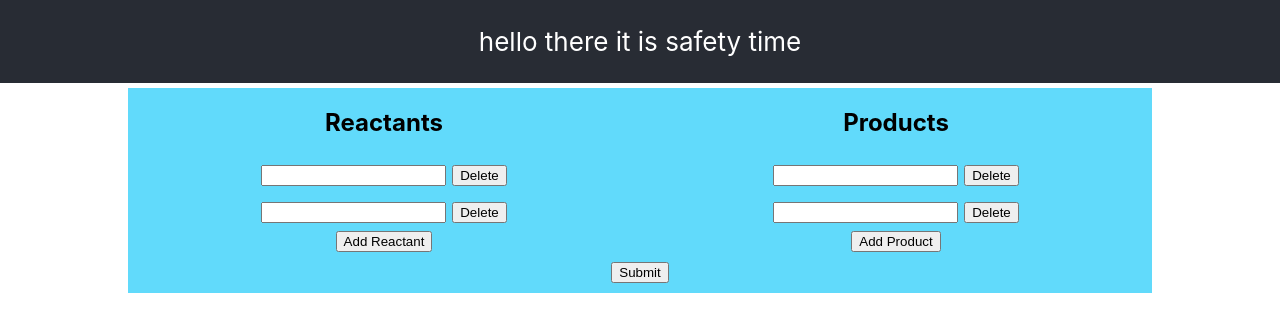
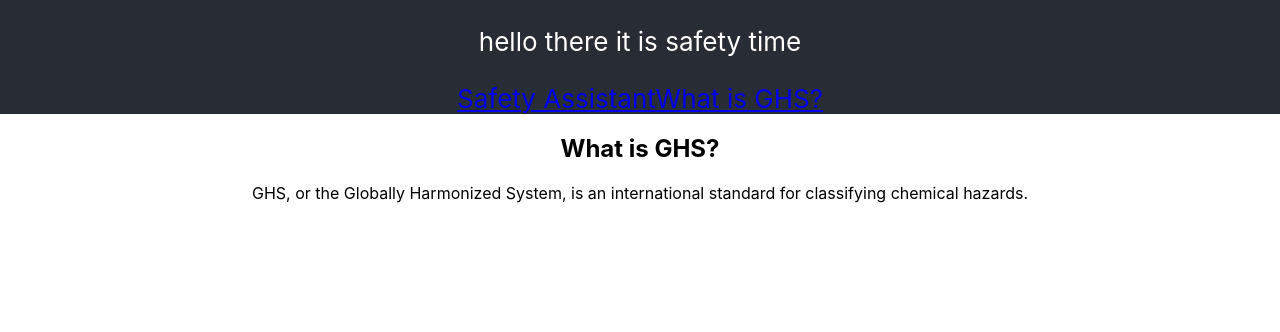
Before and after one commit to sarah-kw/chem-safety, a React (Create React App) app: page /ghs in a window 1280 px wide. Shown: the top 332 px of the page. Built offline with nearby package versions, Linux system fonts and the light colour scheme.

Commit message:
implement react router framework

```diff
--- a/package.json
+++ b/package.json
@@ -9,6 +9,7 @@
     "axios": "^0.27.2",
     "react": "^18.2.0",
     "react-dom": "^18.2.0",
+    "react-router-dom": "6",
     "react-scripts": "5.0.1",
     "web-vitals": "^2.1.0"
   },
--- a/src/App.css
+++ b/src/App.css
@@ -37,6 +37,11 @@
   to {
     transform: rotate(360deg);
   }
+}
+
+.SafetyApp {
+  display: flex;
+  flex-direction: column;
 }
 
 .ReactionForm {
--- a/src/App.js
+++ b/src/App.js
@@ -1,58 +1,18 @@
 import "./App.css";
-import ReactionForm from "./components/ReactionForm";
-import SafetyTable from "./components/SafetyTable";
-import axios from "axios";
-import { useState } from "react";
+import { Outlet, Link } from "react-router-dom";
 
 function App() {
-  const [reactionSafetyInfo, setReactionSafetyInfo] = useState(null);
-
-  const getChemicalInfo = (chemicalList) => {
-    const requestParams = {};
-
-    for (let i = 0; i < chemicalList["reactants"].length; i++) {
-      console.log(chemicalList["reactants"][i]);
-      if (
-        !(chemicalList["reactants"][i] === null) &&
-        !(chemicalList["reactants"][i] === "")
-      ) {
-        requestParams[i] = chemicalList["reactants"][i];
-      }
-    }
-    axios
-      .get("http://localhost:4567/chemicals", {
-        params: requestParams,
-        // headers: {
-        //   // "Access-Control-Request-Headers": "hello",
-        // },
-      })
-      .then((res) => {
-        console.log(res.data);
-        // console.log(res.headers);
-        setReactionSafetyInfo(res.data);
-      })
-      .catch((err) => {
-        console.log(err);
-        console.log(err.response.data);
-      });
-  };
-  // getChemicalInfo(["CC"]);
-
-  const safetyTable =
-    reactionSafetyInfo === null ? null : (
-      <SafetyTable safetyInfo={reactionSafetyInfo}></SafetyTable>
-    );
-
   return (
     <div className="App">
       <header className="App-header">
         <p>hello there it is safety time</p>
+        <nav>
+          <Link to="/safety-assistant">Safety Assistant</Link>
+          {/* <Link to="/about">About</Link> */}
+          <Link to="/ghs">What is GHS?</Link>
+        </nav>
       </header>
-      <ReactionForm
-        className="ReactionForm"
-        getChemicalInfo={getChemicalInfo}
-      ></ReactionForm>
-      {safetyTable}
+      <Outlet />
     </div>
   );
 }
--- a/src/index.js
+++ b/src/index.js
@@ -1,13 +1,23 @@
-import React from 'react';
-import ReactDOM from 'react-dom/client';
-import './index.css';
-import App from './App';
-import reportWebVitals from './reportWebVitals';
+import React from "react";
+import ReactDOM from "react-dom/client";
+import "./index.css";
+import App from "./App";
+import reportWebVitals from "./reportWebVitals";
+import { BrowserRouter, Route, Routes } from "react-router-dom";
+import WhatIsGHS from "./routes/WhatIsGHS";
+import SafetyApp from "./routes/SafetyApp";
 
-const root = ReactDOM.createRoot(document.getElementById('root'));
+const root = ReactDOM.createRoot(document.getElementById("root"));
 root.render(
   <React.StrictMode>
-    <App />
+    <BrowserRouter>
+      <Routes>
+        <Route path="/" element={<App />}>
+          <Route path="ghs" element={<WhatIsGHS />} />
+          <Route path="safety-assistant" element={<SafetyApp />} />
+        </Route>
+      </Routes>
+    </BrowserRouter>
   </React.StrictMode>
 );
 
--- /dev/null
+++ b/src/routes/SafetyApp.js
@@ -0,0 +1,58 @@
+// import "./App.css";
+import ReactionForm from "../components/ReactionForm";
+import SafetyTable from "../components/SafetyTable";
+import axios from "axios";
+import { useState } from "react";
+// import { Outlet, Link } from "react-router-dom";
+
+function SafetyApp() {
+  const [reactionSafetyInfo, setReactionSafetyInfo] = useState(null);
+
+  const getChemicalInfo = (chemicalList) => {
+    const requestParams = {};
+
+    for (let i = 0; i < chemicalList["reactants"].length; i++) {
+      console.log(chemicalList["reactants"][i]);
+      if (
+        !(chemicalList["reactants"][i] === null) &&
+        !(chemicalList["reactants"][i] === "")
+      ) {
+        requestParams[i] = chemicalList["reactants"][i];
+      }
+    }
+    axios
+      .get("http://localhost:4567/chemicals", {
+        params: requestParams,
+        // headers: {
+        //   // "Access-Control-Request-Headers": "hello",
+        // },
+      })
+      .then((res) => {
+        console.log(res.data);
+        // console.log(res.headers);
+        setReactionSafetyInfo(res.data);
+      })
+      .catch((err) => {
+        console.log(err);
+        console.log(err.response.data);
+      });
+  };
+  // getChemicalInfo(["CC"]);
+
+  const safetyTable =
+    reactionSafetyInfo === null ? null : (
+      <SafetyTable safetyInfo={reactionSafetyInfo}></SafetyTable>
+    );
+
+  return (
+    <div className="SafetyApp">
+      <ReactionForm
+        className="ReactionForm"
+        getChemicalInfo={getChemicalInfo}
+      ></ReactionForm>
+      {safetyTable}
+    </div>
+  );
+}
+
+export default SafetyApp;
--- /dev/null
+++ b/src/routes/WhatIsGHS.js
@@ -0,0 +1,15 @@
+import React from "react";
+
+const WhatIsGHS = () => {
+  return (
+    <section>
+      <h2>What is GHS?</h2>
+      <p>
+        GHS, or the Globally Harmonized System, is an international standard for
+        classifying chemical hazards.
+      </p>
+    </section>
+  );
+};
+
+export default WhatIsGHS;
```
Also changed, not shown: 1 other file (tests, documents, lock files or other folders).
